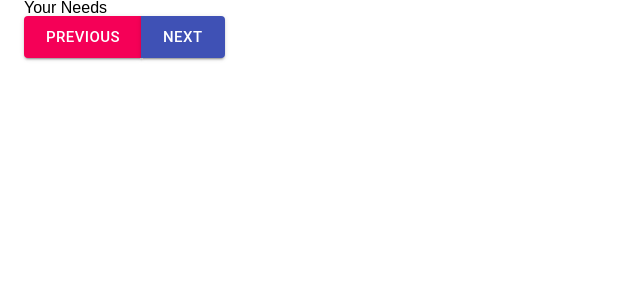
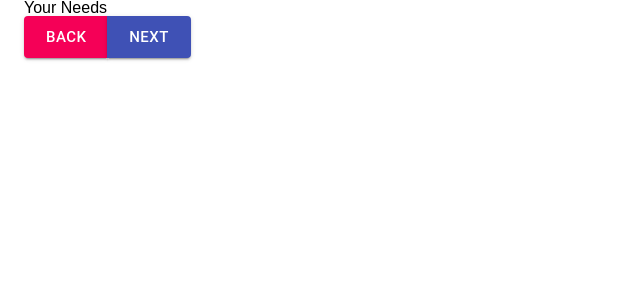
Before and after one commit to diglit/volunteer-toronto-volunteer-drivers-app, a Next.js app in the folder web-client/: page /drivers-registration in a window 1280 px wide. Both pictures are taken after a click on the button "NEXT". Shown: the top 300 px of the page, without its empty margins (0-640 px from the left). Built offline with nearby package versions, Linux system fonts and the light colour scheme.

Commit message:
Renamed Previous button to Back

```diff
--- a/web-client/src/shared/components/drivers-registration/NavigationButtons/index.tsx
+++ b/web-client/src/shared/components/drivers-registration/NavigationButtons/index.tsx
@@ -19,7 +19,7 @@ const NavigationButtons = ({currentSlide, numberOfSlides, nextSlide, prevSlide}:
                 color="secondary"
                 variant="contained"
                 onClick={prevSlide}
-                >Previous
+                >Back
                 </Button>
                 :<></> }
 
```
